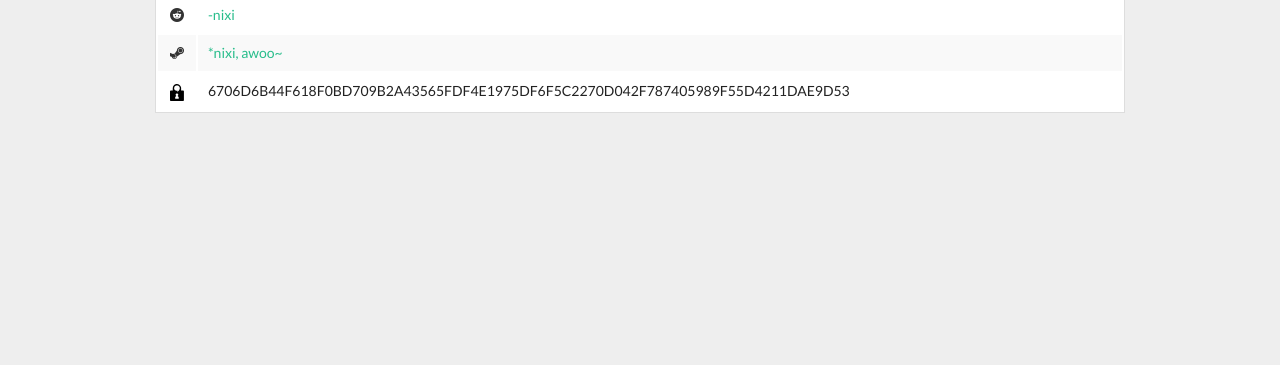
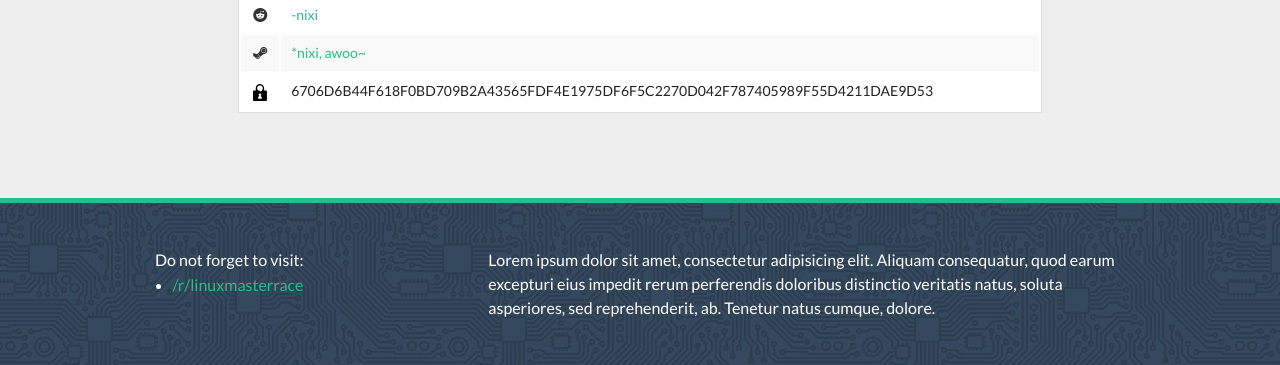
Before and after one commit to nixi-awoo/nixi-awoo.github.io, a website: page index.html in a window 1280 px wide. Shown: the part 1205-1570 px from the top of the page. Before the commit the page ends 1353 px from the top, so only its background shows below. Drawn offline with Linux system fonts and the light colour scheme.

Commit message:
Added footer & tweaked the styles

```diff
--- a/index.html
+++ b/index.html
@@ -3,7 +3,7 @@
   <head>
     <meta charset="utf-8" />
     <meta name="viewport" content="width=device-width, initial-scale=1.0" />
-    <title>nixi</title>
+    <title>*nixi, awoo~</title>
     <link href='http://fonts.googleapis.com/css?family=Cookie' rel='stylesheet' type='text/css'>
     <link href='http://fonts.googleapis.com/css?family=Lato' rel='stylesheet' type='text/css'>
     <link rel="stylesheet" href="css/app.css" />
@@ -63,7 +63,7 @@
             You can check out my projects on <a href="https://github.com/nixi-awoo" target="_blank">GitHub</a> or see them in action in my <a href="#"><strike>Project Explorer</strike></a>.<br>
           </p>
           <p>
-            I love video games aswell. Add me on <a href="http://steamcommunity.com/profiles/76561198014480840" target="_blank">Steam</a> and we can play something ^^
+            I love video games as well. Add me on <a href="http://steamcommunity.com/profiles/76561198014480840" target="_blank">Steam</a> and we can play something ^^
           </p>
         </div>
       </div>
@@ -116,7 +116,7 @@
 
       <div class="row">
         <hr>
-        <div class="large-12 columns">
+        <div class="small-12 large-10 large-centered columns">
           <table class="contact">
             <tr>
               <td data-tooltip aria-haspopup="true" class="has-tip tip-left" title="Email"><i class="fa fa-envelope"></i></td>
@@ -143,6 +143,20 @@
       </div>
     </div>
 
+    <div id="footer">
+      <div class="row">
+        <div class="small-12 medium-6 large-4 columns">
+          Do not forget to visit:
+          <ul>
+            <li><a href="https://www.reddit.com/r/linuxmasterrace" target="_blank">/r/linuxmasterrace</a></li>
+          </ul>
+        </div>
+        <div class="small-12 medium-6 large-8 columns">
+          Lorem ipsum dolor sit amet, consectetur adipisicing elit. Aliquam consequatur, quod earum excepturi eius impedit rerum perferendis doloribus distinctio veritatis natus, soluta asperiores, sed reprehenderit, ab. Tenetur natus cumque, dolore.
+        </div>
+      </div>
+    </div>
+
     <script src="bower_components/jquery/dist/jquery.min.js"></script>
     <script src="bower_components/foundation/js/foundation.min.js"></script>
     <script src="js/app.js"></script>
--- a/js/paralax.js
+++ b/js/paralax.js
@@ -1,7 +1,9 @@
 var header = document.getElementById("header");
+var footer = document.getElementById("footer");
 var speed = 0.5;
 
 window.onscroll = function() {
   var yOffset = window.pageYOffset;
   header.style.backgroundPosition = "0px "+ (yOffset * speed) + "px";
+  footer.style.backgroundPosition = "0px "+ (yOffset * speed) + "px";
 }
--- a/scss/app.scss
+++ b/scss/app.scss
@@ -113,7 +113,7 @@ div.contain-to-grid { // The top-bar bottom border
     padding: 40px 0 15px 0;
   }
   #aboutme {
-    background: $body-bg;
+
   }
   #projects {
 
@@ -128,5 +128,14 @@ div.contain-to-grid { // The top-bar bottom border
     }
   }
   #contact {
-    background: $body-bg;
+
   }
+
+#footer {
+  background: url('../img/header.jpg') repeat;
+  border-top: 5px solid $accent;
+  color: $white;
+  margin-top: 50px;
+  padding: 45px 0;
+  width: 100%;
+}
```
Also changed, not shown: css/app.css.
